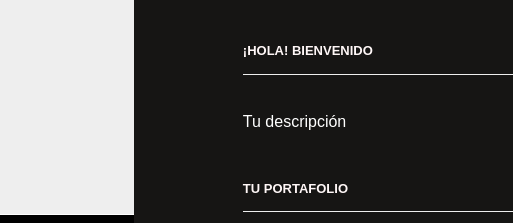
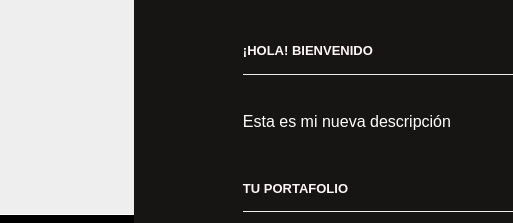
Before and after one commit to franciscocorrea/test-git, a plain HTML site: page index.html in a window 1280 px wide. Shown: the top 223 px of the page, 250-763 px from the left. Drawn offline with Linux system fonts and the light colour scheme.

Commit message:
Se agrego la descripción de mi perfil

```diff
--- a/index.html
+++ b/index.html
@@ -50,7 +50,7 @@
     <div class="bloque">
       <!-- 4º Commit - Tu presentación -->
       <h3>¡Hola! Bienvenido</h3>
-      <p>Tu descripción</p>
+      <p>Esta es mi nueva descripción</p>
     </div>
 
     <div class="bloque">
```
